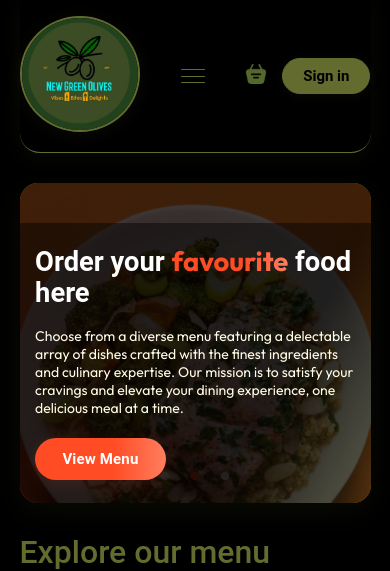
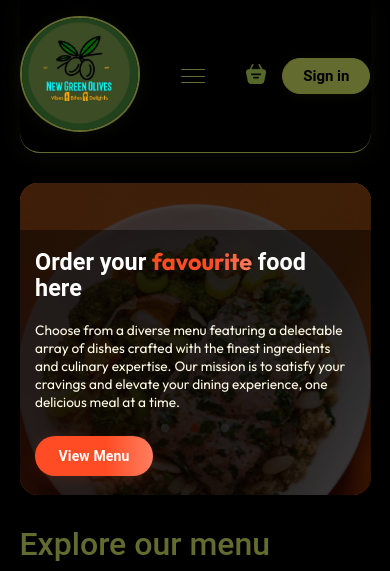
Before and after one commit to asimkamalk/greenolives, a React (Vite) app in the folder frontend/: page / in a window 390 px wide. Shown: the top 571 px of the page. Built offline with nearby package versions, Linux system fonts and the light colour scheme; no server answers.

Commit message:
slider fixed

```diff
--- a/frontend/src/components/Header/Header.css
+++ b/frontend/src/components/Header/Header.css
@@ -8,7 +8,7 @@
     position: relative;
     border-radius: 32px;
     overflow: hidden;
-    box-shadow: 0 8px 32px rgba(99,107,47,0.10);
+    box-shadow: 0 8px 32px rgba(0,0,0,0.15);
 }
 
 .slider-container {
@@ -33,11 +33,12 @@
     background-repeat: no-repeat;
 }
 
-.header::before {
+/* Replace the green gradient with a dark overlay */
+.header-overlay {
     content: '';
     position: absolute;
     inset: 0;
-    background: linear-gradient(120deg, rgba(99,107,47,0.72) 60%, rgba(255,76,36,0.18) 100%);
+    background: linear-gradient(120deg, rgba(0,0,0,0.65) 60%, rgba(255,76,36,0.25) 100%);
     z-index: 1;
 }
 
@@ -55,6 +56,7 @@
     left: 0;
     bottom: 0;
 }
+
 .header-contents h2{
     font-weight: 700;
     color: #fff;
@@ -62,6 +64,7 @@
     line-height: 1.1;
     margin-bottom: 0.5vw;
 }
+
 .header-contents h2 .highlight {
     color: #FF4C24;
     background: linear-gradient(90deg, #FF4C24 60%, #ff7e5f 100%);
@@ -69,13 +72,15 @@
     -webkit-text-fill-color: transparent;
     background-clip: text;
 }
+
 .header-contents p{
     color: #fffbe6;
     font-size: max(1.1vw, 15px);
     font-weight: 400;
     margin-bottom: 1vw;
-    text-shadow: 0 2px 8px rgba(99,107,47,0.18);
+    text-shadow: 0 2px 8px rgba(0,0,0,0.25);
 }
+
 .header-contents button{
     border: none;
     color: #fff;
@@ -90,6 +95,7 @@
     margin-top: 0.5vw;
     letter-spacing: 0.01em;
 }
+
 .header-contents button:hover, .header-contents button:focus {
     background: linear-gradient(90deg, #ff7e5f 60%, #FF4C24 100%);
     color: #fffbe6;
@@ -97,7 +103,7 @@
     outline: none;
 }
 
-/* Custom styling for slider dots */
+/* Custom styling for slider dots and arrows */
 .slider-container .slick-dots {
     bottom: 20px;
     z-index: 3;
@@ -112,6 +118,34 @@
 .slider-container .slick-dots li.slick-active button:before {
     color: #FF4C24;
     opacity: 1;
+}
+
+/* Add styling for arrows */
+.slider-container .slick-prev,
+.slider-container .slick-next {
+    z-index: 3;
+    width: 40px;
+    height: 40px;
+}
+
+.slider-container .slick-prev {
+    left: 20px;
+}
+
+.slider-container .slick-next {
+    right: 20px;
+}
+
+.slider-container .slick-prev:before,
+.slider-container .slick-next:before {
+    font-size: 40px;
+    opacity: 0.5;
+    transition: opacity 0.3s;
+}
+
+.slider-container .slick-prev:hover:before,
+.slider-container .slick-next:hover:before {
+    opacity: 0.8;
 }
 
 @media (max-width: 1050px) {
@@ -130,6 +164,7 @@
         position: absolute;
     }
 }
+
 @media (max-width: 750px) {
     .header {
         min-height: 320px;
@@ -141,8 +176,8 @@
         height: 60vw;
         min-height: 320px;
     }
-    .header::before {
-        background: linear-gradient(120deg, rgba(0,0,0,0.72) 70%, rgba(99,107,47,0.5) 100%);
+    .header-overlay {
+        background: linear-gradient(120deg, rgba(0,0,0,0.72) 70%, rgba(0,0,0,0.5) 100%);
     }
     .header-contents {
         max-width: 98vw;
@@ -173,4 +208,43 @@
         padding: 3vw 7vw;
         font-size: max(3vw, 15px);
     }
+    /* Adjust slider dots position for mobile */
+    .slider-container .slick-dots {
+        bottom: 70px;
+    }
+    /* Hide arrows on mobile */
+    .slider-container .slick-prev,
+    .slider-container .slick-next {
+        display: none !important;
+    }
 }
+
+/* Fix for very small screens */
+@media (max-width: 480px) {
+    .header {
+        min-height: 280px;
+        height: 80vw;
+    }
+    .slider-item {
+        height: 80vw;
+        min-height: 280px;
+    }
+    .header-contents {
+        padding: 5vw 4vw;
+    }
+    .header-contents h2 {
+        font-size: max(6vw, 20px);
+    }
+    .header-contents p {
+        font-size: max(3.5vw, 13px);
+        margin-bottom: 3vw;
+    }
+    .header-contents button {
+        padding: 3vw 6vw;
+        font-size: max(3.5vw, 14px);
+    }
+    /* Adjust slider dots position for very small screens */
+    .slider-container .slick-dots {
+        bottom: 60px;
+    }
+}
--- a/frontend/src/components/Header/Header.jsx
+++ b/frontend/src/components/Header/Header.jsx
@@ -13,18 +13,19 @@ const Header = () => {
         slidesToShow: 1,
         slidesToScroll: 1,
         autoplay: true,
-        autoplaySpeed: 3000,
+        autoplaySpeed: 4000,
         pauseOnHover: true,
-        arrows: false
+        arrows: true,
+        fade: true,
+        cssEase: 'cubic-bezier(0.7, 0, 0.3, 1)'
     }
 
-    // Array of slider images
+    // Array of slider images - using the slider images from backend uploads
     const sliderImages = [
         '/olive_hero.jpg',
         '/header_img.png',
-        // For the third image, you can use one from your assets or add a new one
-        // For now, I'll reuse olive_hero.jpg as a placeholder
-        '/olive_hero.jpg'
+        // Using slider images from backend
+        `${process.env.NODE_ENV === 'development' ? 'http://localhost:5000' : ''}/images/slider-1754817530777-507369641-WhatsApp Image 2025-08-06 at 21.53.09_0e70534c.jpg`
     ]
 
     return (
@@ -41,6 +42,7 @@ const Header = () => {
                     ))}
                 </Slider>
             </div>
+            <div className='header-overlay'></div>
             <div className='header-contents'>
                 <h2>Order your <span className="highlight">favourite</span> food here</h2>
                 <p>Choose from a diverse menu featuring a delectable array of dishes crafted with the finest ingredients and culinary expertise. Our mission is to satisfy your cravings and elevate your dining experience, one delicious meal at a time.</p>
```
